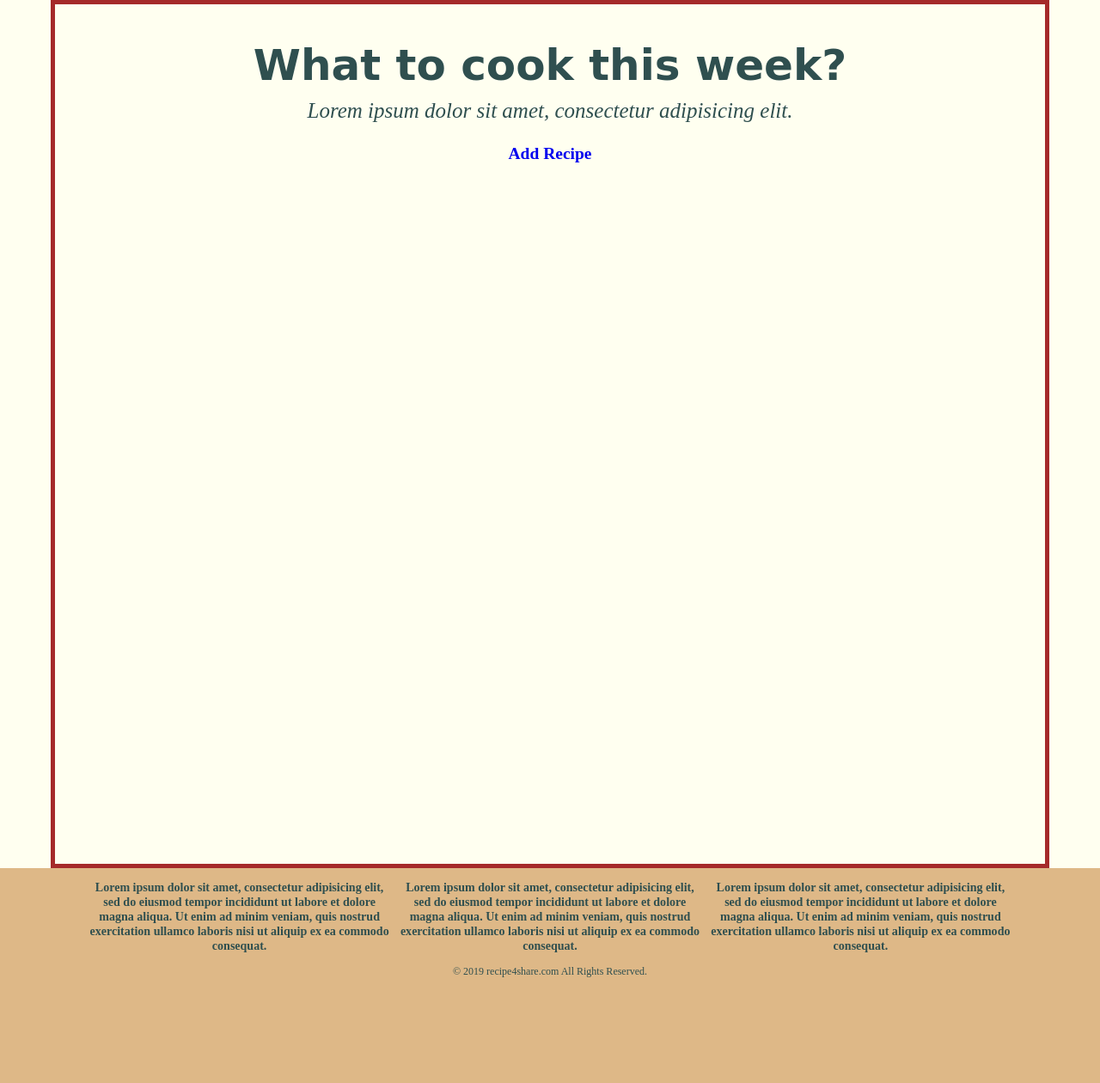
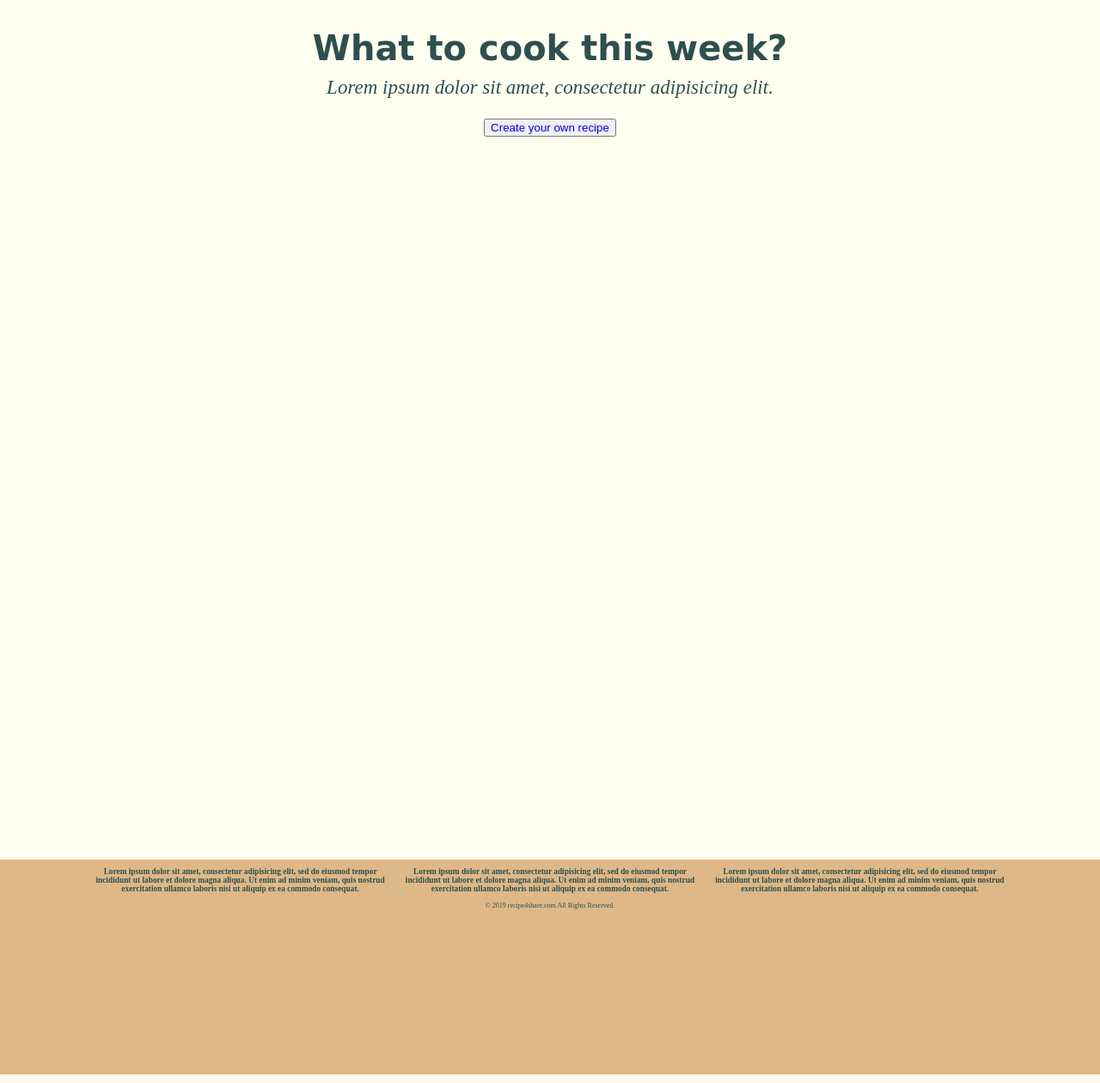
Before and after one commit to rumeleazar/FlaskSampleProject, a Flask app: page / in a window 1280 px wide. Shown: the part 450-1710 px from the top of the page at 86% size. Run offline with Flask 2, Linux system fonts and the light colour scheme; the visitor is signed in with stand-in values (Sample User, id 1); data that the repository does not hold is empty; some libraries are stand-ins or nearby versions.

Commit message:
3rd revision

```diff
--- a/application.py
+++ b/application.py
@@ -185,6 +185,9 @@ def addrecipe():
 
 	return render_template('addrecipe.html')
 
+	return render_template('index.html',recipe = recipe, imagename = imagename)
+
+
 
 #THIS IS THE WHERE YOU CAN CLICK THE RECIPE AND IT WILL REDIRECT YOU TO THE RECIPE DETAILS
 @app.route('/article/<id>', methods = ['POST','GET'])
--- a/static/style.css
+++ b/static/style.css
@@ -26,13 +26,14 @@ footer 	{
 	clear: both;
 	height: 250px;
 	background-color: #DEB887 ;
-	font-size: 12px;
+	font-size: 8px;
 	text-align: center;
 }
 
 footer .footercolumn {
 	display: inline-block;
 	width: 28%
+
 }
 
 
@@ -83,13 +84,14 @@ img {
 	height: auto;
 	display: flex;
 	flex-direction: column;
-	border: 5px solid brown;
+
+
 
 }
 
 #articlecontainer{
 	width: 100%;
-	min-height: 400px;
+	min-height: 700px;
 	height: auto;
 	margin: auto;
 	padding:0;
@@ -269,13 +271,13 @@ nav a{
 #banner {
 	text-align: center;
 	position: relative;
+	margin: 0;
+	padding:0;
 
-	margin: 0;
-	padding 0;
 }
 
 #banner h1{
-	font-size: 50px;
+	font-size: 40px;
 	font-weight: bold;
 	font-family: "Comic Sans MS", cursive, sans-serif;
 	padding-bottom: 0;
@@ -283,11 +285,12 @@ nav a{
 }
 
 #banner p{
-	font-size: 25px;
+	font-size: 23px;
 	font-style: oblique;
 	margin-top: 10px;
 	padding-top: 0;
 }
+
 
 
 /*Article Section*/
@@ -304,7 +307,7 @@ nav a{
 	height: auto;
 	display: flex;
 	flex-direction: column;
-	border: 5px solid red;
+
 
 }
 
--- a/templates/index.html
+++ b/templates/index.html
@@ -59,7 +59,7 @@
 		<p>Lorem ipsum dolor sit amet, consectetur adipisicing elit.</p>
 		{% if session['username'] %}
 			<div class = 'addrecipebutton'>
-				<h2><a href = 'addrecipe'> Add Recipe </a></h2>
+				<button type = 'button'><a href = 'addrecipe'> Create your own recipe </a></button>
 			</div>
 		{% endif %}
 		</div>
```
